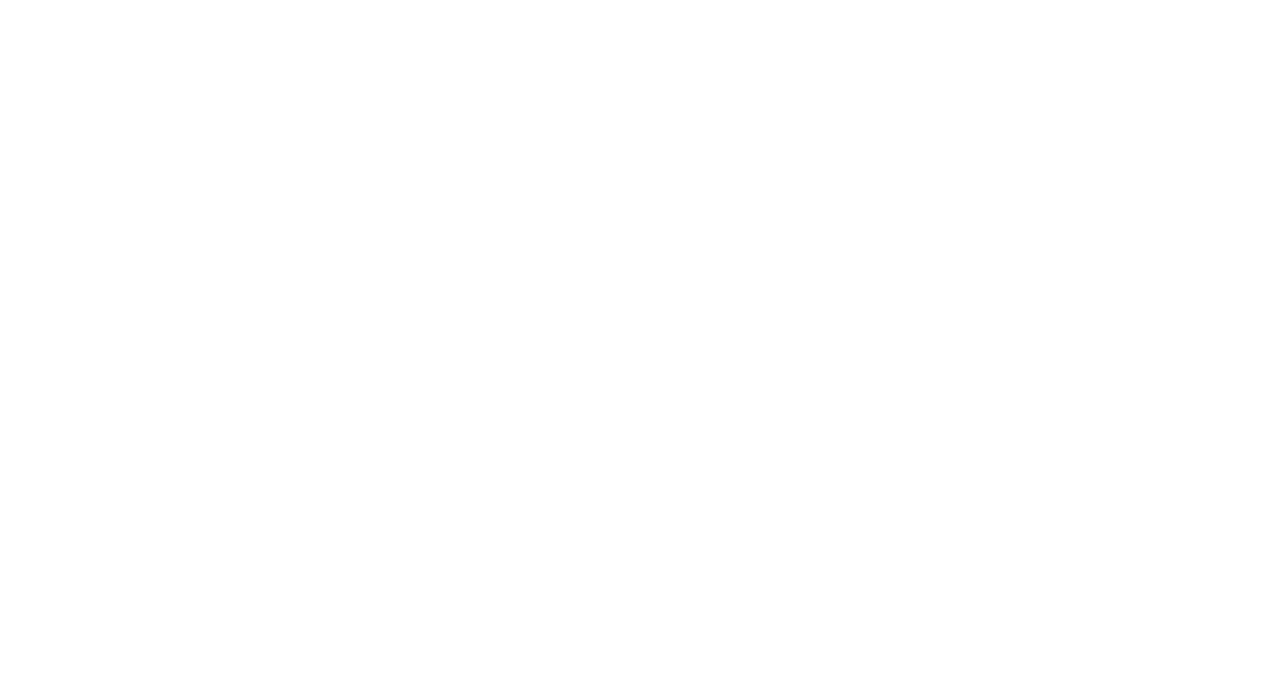
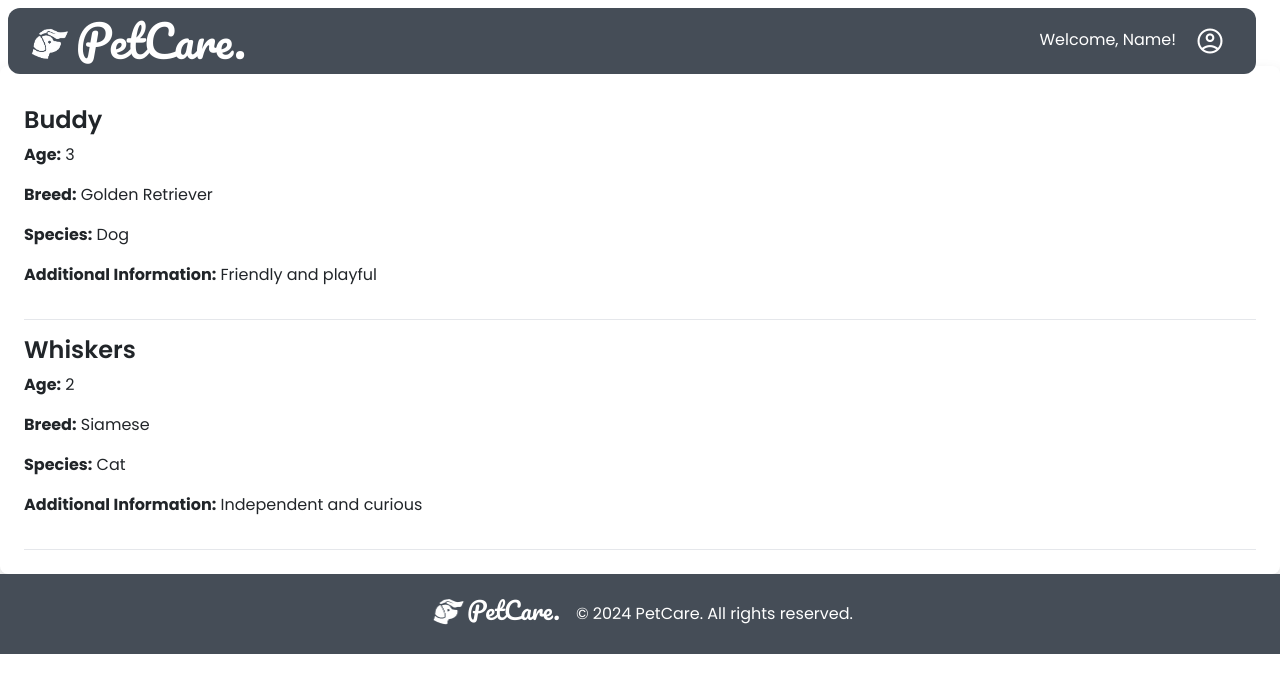
Before and after one commit to varshini2002/PetcareFrontend, a React (Create React App) app: page /viewpets in a window 1280 px wide. Before the commit this address had no page. Shown: the top 692 px of the page. Built offline with nearby package versions, Linux system fonts and the light colour scheme.

Commit message:
View Pets

```diff
--- a/src/App.js
+++ b/src/App.js
@@ -7,6 +7,7 @@
 import ForgotPassword from './Pages/ForgotPassword.js';
 import Dashboard from './Pages/Dashboard.js';
 import AddPetPage from './Pages/AddPetPage.js';
+import ViewPetsPage from './Pages/ViewPetsPage.js';
 
 
 function App() {
@@ -21,6 +22,7 @@
           <Route path="/forgotpassword" element={<ForgotPassword/>}/>
           <Route path="/dashboard" element={<Dashboard/>}/>
           <Route path="/addpet" element={<AddPetPage/>}/>
+          <Route path="/viewpets" element={<ViewPetsPage/>}/>
         </Routes>
       </BrowserRouter>
     </div>
--- a/src/Components/DashboardContent.js
+++ b/src/Components/DashboardContent.js
@@ -17,7 +17,7 @@
         } else if(event.currentTarget.querySelector('h3').innerText==="Check Availability"){
             navigate('/availability');
         } else if(event.currentTarget.querySelector('h3').innerText==="My Pets"){
-            navigate('/pets');
+            navigate('/viewpets');
         } else if(event.currentTarget.querySelector('h3').innerText==="Add a Pet"){
             navigate('/addpet');
         } else if(event.currentTarget.querySelector('h3').innerText==="Contact Us"){
--- /dev/null
+++ b/src/Components/ViewPets.js
@@ -0,0 +1,44 @@
+import React, { useState, useEffect } from 'react';
+
+function ViewPets() {
+    const [pets, setPets] = useState([]);
+
+    // Simulated pets data (replace this with your actual data fetching logic)
+    useEffect(() => {
+        // Simulated fetch operation
+        const fetchPets = () => {
+            // Assume pets data is fetched from an API or stored locally
+            const mockPets = [
+                { id: 1, name: 'Buddy', age: 3, breed: 'Golden Retriever', species: 'Dog', additionalInfo: 'Friendly and playful' },
+                { id: 2, name: 'Whiskers', age: 2, breed: 'Siamese', species: 'Cat', additionalInfo: 'Independent and curious' },
+                // Add more pets as needed
+            ];
+            setPets(mockPets);
+        };
+
+        // Call the fetchPets function
+        fetchPets();
+    }, []);
+
+    return (
+        <div className="bg-white rounded-lg shadow p-6 ">
+            {pets.length === 0 ? (
+                <p className='poppins-regular'>No pets found.</p>
+            ) : (
+                <div>
+                    {pets.map(pet => (
+                        <div key={pet.id} className="border-b py-3">
+                            <h4 className="poppins-semibold">{pet.name}</h4>
+                            <p className='poppins-regular'><strong>Age:</strong> {pet.age}</p>
+                            <p className='poppins-regular'><strong>Breed:</strong> {pet.breed}</p>
+                            <p className='poppins-regular'><strong>Species:</strong> {pet.species}</p>
+                            <p className='poppins-regular'><strong>Additional Information:</strong> {pet.additionalInfo}</p>
+                        </div>
+                    ))}
+                </div>
+            )}
+        </div>
+    );
+}
+
+export default ViewPets;
--- /dev/null
+++ b/src/Pages/ViewPetsPage.js
@@ -0,0 +1,13 @@
+import ViewPets from "../Components/ViewPets";
+import NavbarSignIn from "../Components/NavbarSignIn";
+import Footer from "../Components/Footer";
+
+export default function ViewPetsPage() {
+    return (
+        <div>
+            <NavbarSignIn />
+            <ViewPets />
+            <Footer />
+        </div>
+    );
+}
```
